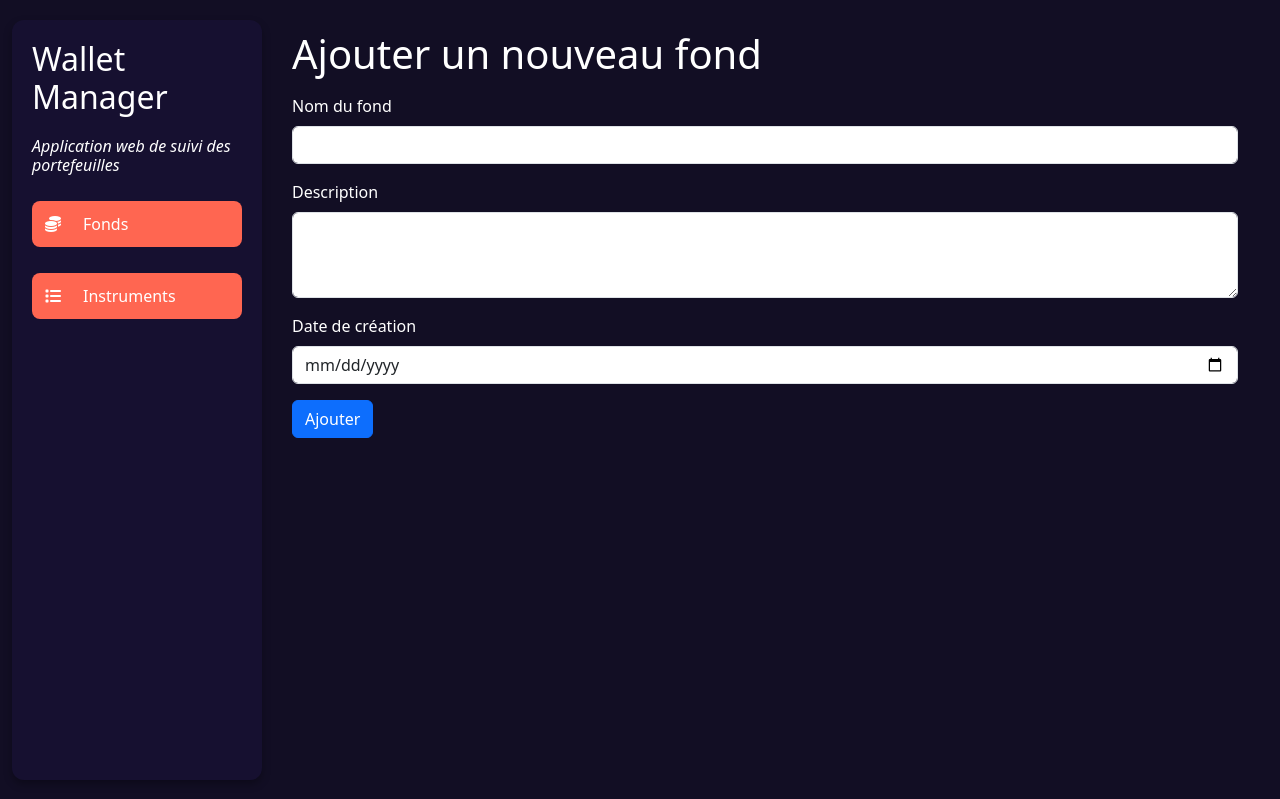
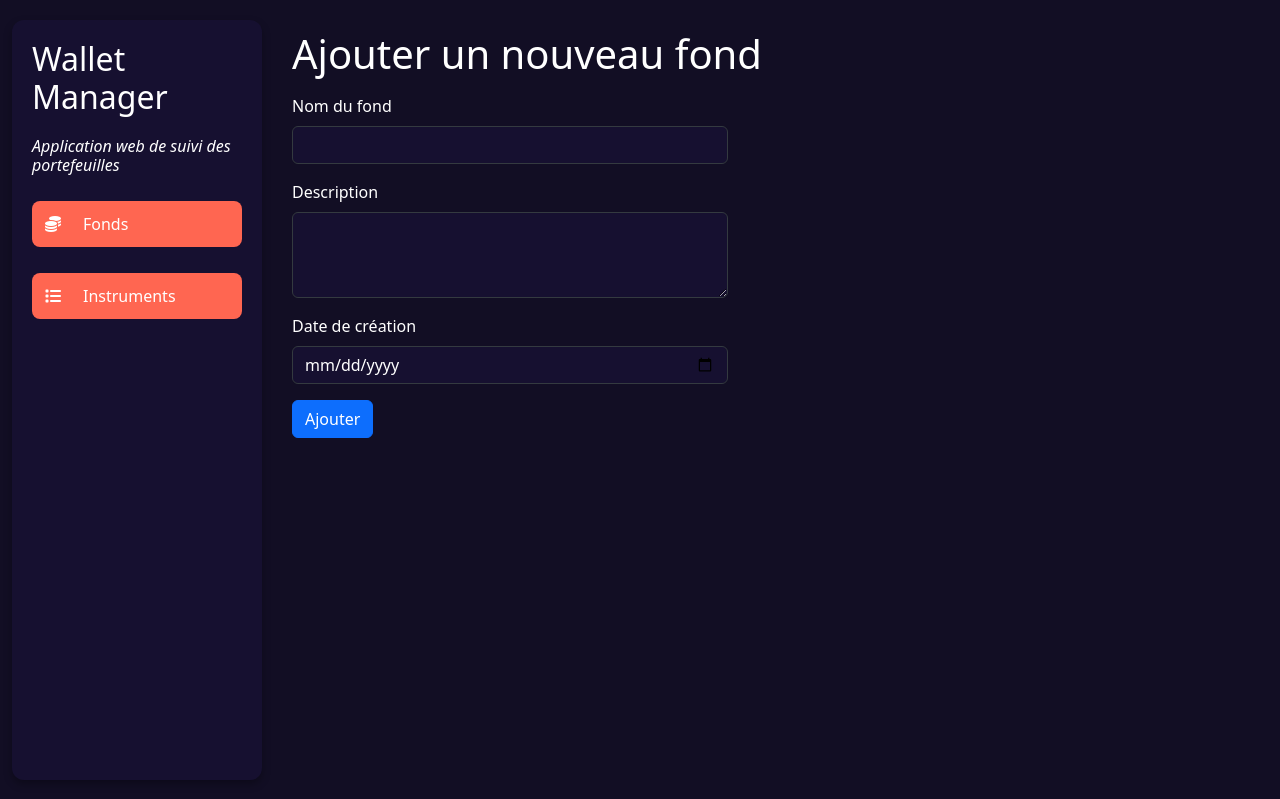
Before and after one commit to kangmartin/walletmanager, a Flask app: page /ajouter_fond in a window 1280 px wide. Run offline with Flask 3, Linux system fonts and the light colour scheme.

Commit message:
Ajout de styles pour les input de formulaire

```diff
--- a/static/css/styles.css
+++ b/static/css/styles.css
@@ -129,3 +127,10 @@ canvas {
     max-width: 100%;
     max-height: 200px;
 }
+
+#nom_fond, #description, #date_creation, #nom_instrument, #type_instrument, #date_introduction, #quantite, #prix_achat, #date_achat, #id_instrument{
+    background-color: #161030;
+    color: #ffffff;
+    border: 1px solid #343a40;
+    width: 436px;
+}
```
Also changed, not shown: other parts of static/css/styles.css (+1 -3 lines).
